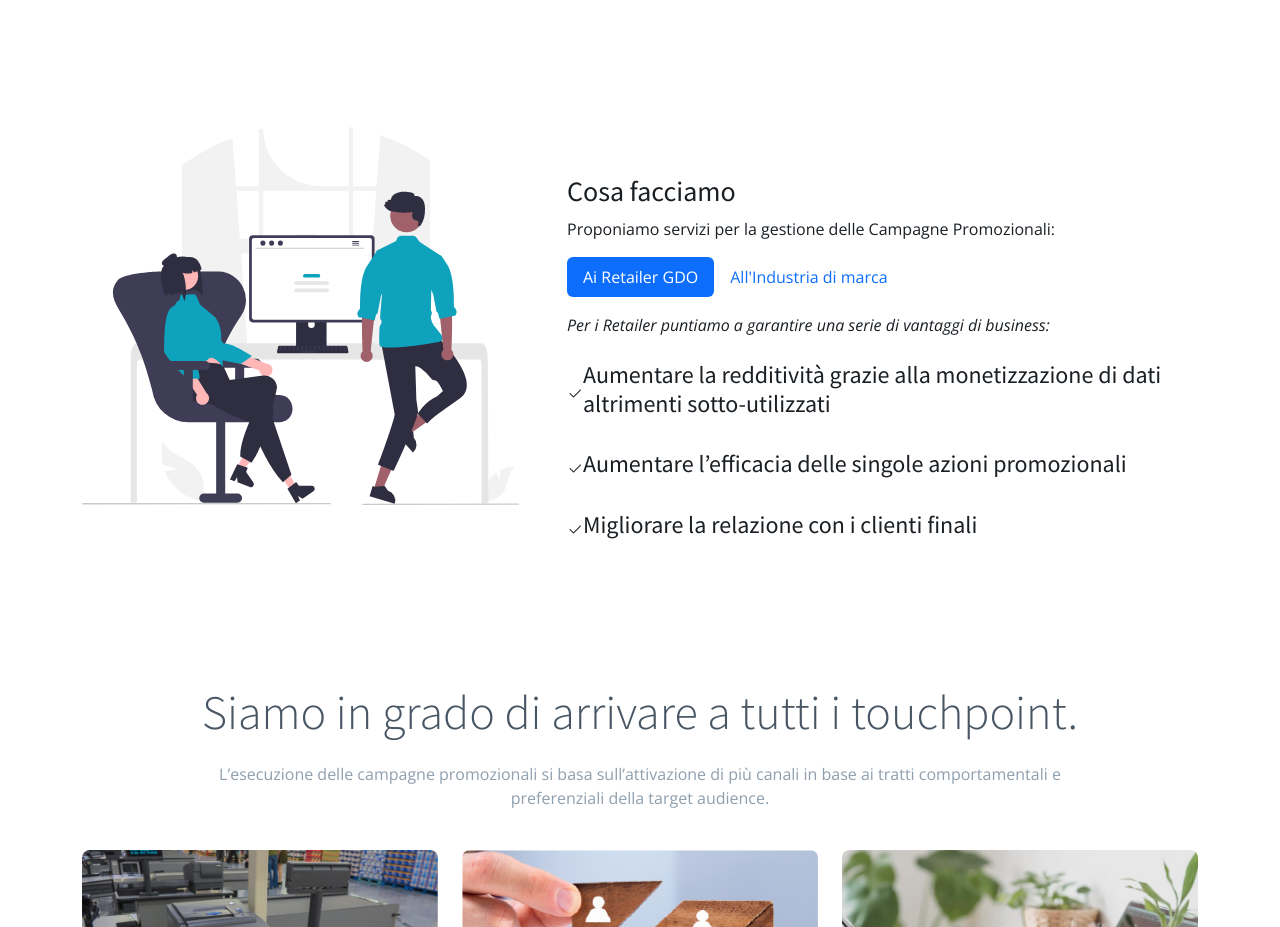
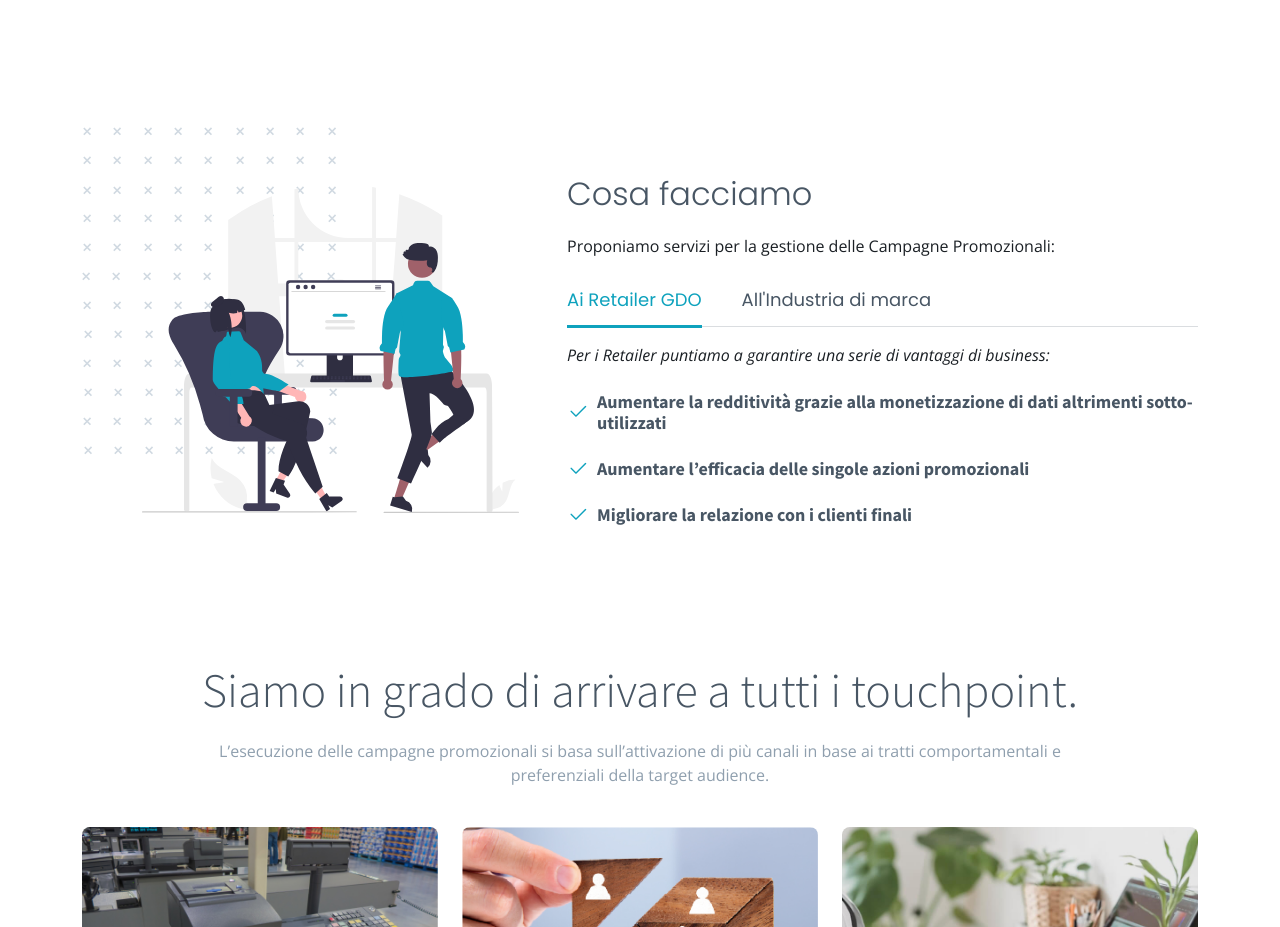
Before and after one commit to lelax/KleverData, a plain HTML site: page index.html in a window 1280 px wide. Shown: the part 2200-3127 px from the top of the page. Drawn offline with nearby package versions, Linux system fonts and the light colour scheme.

Commit message:
Add files via upload

```diff
--- a/assets/css/main.css
+++ b/assets/css/main.css
@@ -1260,6 +1260,92 @@ section {
 }
 
 .about .tab-content i {
+  font-size: 22px;
+  line-height: 0;
+  margin-right: 8px;
+  color: var(--color-primary);
+}
+
+/*--------------------------------------------------------------
+# What Section
+--------------------------------------------------------------*/
+.what .about-img {
+  position: relative;
+  margin: 60px 0 0 60px;
+}
+
+.what .about-img:after {
+  position: absolute;
+  inset: -60px 0 0 -60px;
+  z-index: -1;
+  content: "";
+  background: url("../img/about-bg.png") top left;
+  background-repeat: no-repeat;
+}
+
+@media (max-width: 575px) {
+  .what .about-img {
+    margin: 30px 0 0 30px;
+  }
+
+  .what .about-img:after {
+    inset: -30px 0 0 -30px;
+  }
+}
+
+.what h3 {
+  color: var(--color-secondary);
+  font-family: var(--font-secondary);
+  font-weight: 300;
+  font-size: 32px;
+  margin-bottom: 20px;
+}
+
+@media (max-width: 768px) {
+  .what h3 {
+    font-size: 28px;
+  }
+}
+
+.what .nav-pills {
+  border-bottom: 1px solid rgba(var(--color-secondary-rgb), 0.2);
+}
+
+.what .nav-pills li+li {
+  margin-left: 40px;
+}
+
+.what .nav-link {
+  background: none;
+  font-size: 18px;
+  font-weight: 400;
+  color: var(--color-secondary);
+  padding: 12px 0;
+  margin-bottom: -2px;
+  border-radius: 0;
+  font-family: var(--font-secondary);
+}
+
+.what .nav-link.active {
+  color: var(--color-primary);
+  background: none;
+  border-bottom: 3px solid var(--color-primary);
+}
+
+@media (max-width: 575px) {
+  .what .nav-link {
+    font-size: 16px;
+  }
+}
+
+.what .tab-content h4 {
+  font-size: 18px;
+  margin: 0;
+  font-weight: 700;
+  color: var(--color-secondary);
+}
+
+.what .tab-content i {
   font-size: 22px;
   line-height: 0;
   margin-right: 8px;
```
